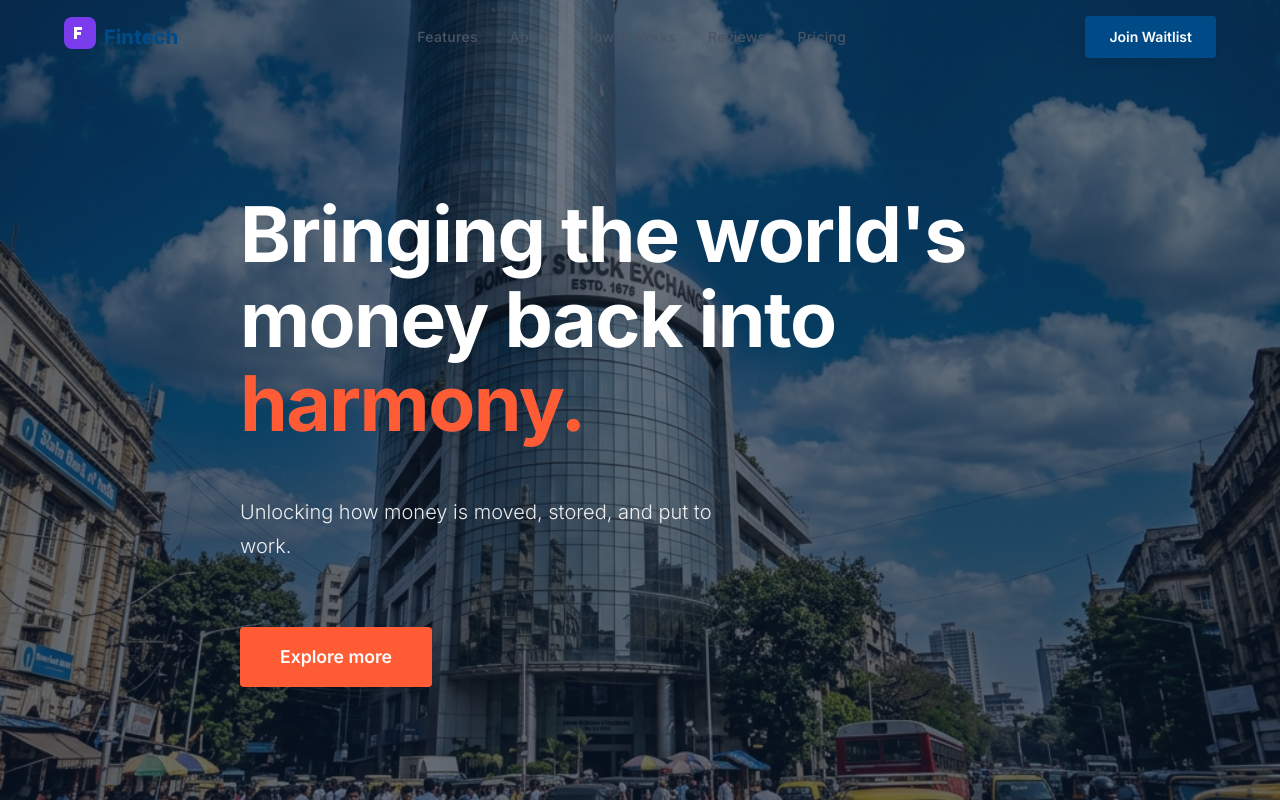
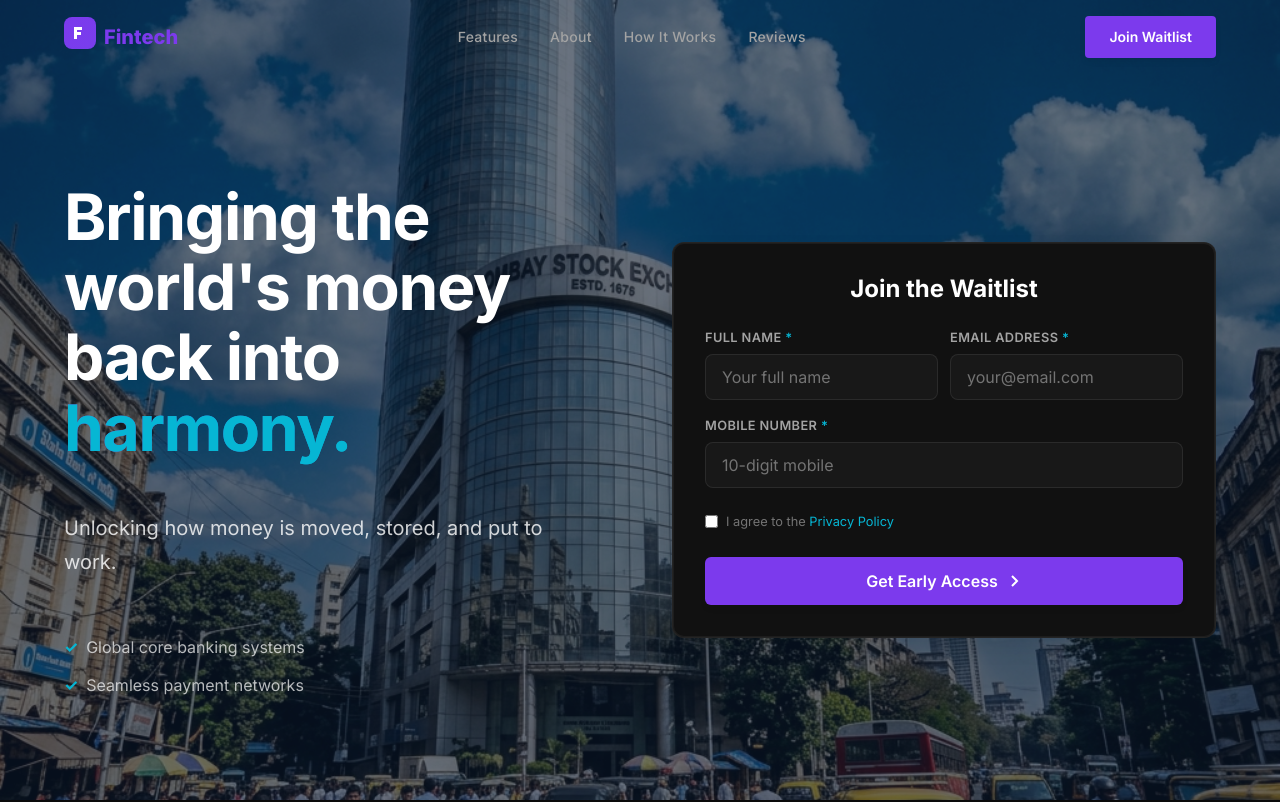
Before and after one commit to arjun248c/fintech, a plain HTML site: page index.html in a window 1280 px wide. Shown: the top 802 px of the page. Drawn offline with Linux system fonts and the light colour scheme.

Commit message:
style: revert to dark theme, restore waitlist form, remove pricing button

```diff
--- a/index.html
+++ b/index.html
@@ -82,7 +82,6 @@
         <li><a href="#stats">About</a></li>
         <li><a href="#how-it-works">How It Works</a></li>
         <li><a href="#testimonials">Reviews</a></li>
-        <li><a href="#cta">Pricing</a></li>
       </ul>
 
       <!-- CTA BUTTON (Call To Action) -->
@@ -115,19 +114,54 @@
     <img src="assets/images/bse_hero.png" alt="Bombay Stock Exchange" style="position: absolute; top:0; left:0; width:100%; height:100%; object-fit: cover; z-index: -2;">
     <div class="fis-hero-overlay" style="position: absolute; top:0; left:0; width:100%; height:100%; background: rgba(10, 25, 47, 0.6); z-index: -1;"></div>
 
-    <div class="container hero-container" style="display: flex; flex-direction: column; justify-content: center; align-items: flex-start; text-align: left; height: 100%; padding-top: 5rem;">
-      <div class="hero-content" style="max-width: 800px;">
-        <h1 class="hero-title" style="color: #ffffff; font-size: clamp(3rem, 6vw, 5rem); line-height: 1.1; margin-bottom: 1.5rem;">
+    <div class="container hero-container" style="display: grid; grid-template-columns: 1fr 1fr; gap: 4rem; align-items: center; padding-top: 5rem; height: 100%;">
+
+      <!-- LEFT SIDE: Text content -->
+      <div class="hero-content" style="max-width: 600px;">
+        <h1 class="hero-title" style="color: #ffffff; font-size: clamp(3rem, 5vw, 4.5rem); line-height: 1.1; margin-bottom: 1.5rem;">
           Bringing the world's money back into
-          <span class="gradient-text" style="color: #FF5C35; -webkit-text-fill-color: #FF5C35;">harmony.</span>
+          <span class="gradient-text" style="color: var(--accent); -webkit-text-fill-color: var(--accent);">harmony.</span>
         </h1>
-        <p class="hero-subtitle" style="color: rgba(255,255,255,0.9); font-size: 1.25rem; font-weight: 300;">
+        <p class="hero-subtitle" style="color: rgba(255,255,255,0.8); font-size: 1.25rem; font-weight: 400; margin-bottom: 2rem;">
           Unlocking how money is moved, stored, and put to work.
         </p>
-        <div style="margin-top: 2.5rem;">
-          <a href="#features" class="btn btn-primary" style="background:#FF5C35; color:#fff; padding: 1rem 2.5rem; font-size: 1.1rem; border-radius: 4px; border: none; font-weight: 600;">Explore more</a>
+        <div style="display: flex; flex-direction: column; gap: 0.75rem;">
+          <div style="display: flex; align-items: center; gap: 0.5rem; color: rgba(255,255,255,0.7); font-size: 1rem;"><span style="color: var(--accent); font-weight: bold;">✓</span> Global core banking systems</div>
+          <div style="display: flex; align-items: center; gap: 0.5rem; color: rgba(255,255,255,0.7); font-size: 1rem;"><span style="color: var(--accent); font-weight: bold;">✓</span> Seamless payment networks</div>
         </div>
       </div>
+
+      <!-- RIGHT SIDE: Waitlist Form -->
+      <div class="hero-visual">
+        <div class="hero-form-card" style="background: var(--bg-secondary); border: 1px solid var(--glass-border); padding: 2rem; border-radius: 12px;">
+          <h3 style="text-align: center; margin-bottom: 1.5rem; font-size: 1.5rem; color: var(--text-primary);">Join the Waitlist</h3>
+          <form id="waitlist-form" style="display: flex; flex-direction: column; gap: 1rem;">
+            <div style="display: grid; grid-template-columns: 1fr 1fr; gap: 0.75rem;">
+              <div>
+                <label class="form-label">Full Name <span style="color: var(--accent);">*</span></label>
+                <input type="text" placeholder="Your full name" class="hero-form-input" required>
+              </div>
+              <div>
+                <label class="form-label">Email Address <span style="color: var(--accent);">*</span></label>
+                <input type="email" placeholder="your@email.com" class="hero-form-input" required>
+              </div>
+            </div>
+            <div>
+              <label class="form-label">Mobile Number <span style="color: var(--accent);">*</span></label>
+              <input type="tel" placeholder="10-digit mobile" class="hero-form-input" required>
+            </div>
+            <div style="display: flex; align-items: flex-start; gap: 0.5rem; font-size: 0.8rem; color: var(--text-muted); margin-top: 0.5rem;">
+              <input type="checkbox" required style="margin-top: 3px;">
+              <label>I agree to the <a href="#" style="color: var(--accent);">Privacy Policy</a></label>
+            </div>
+            <button type="submit" class="btn btn-primary" style="width: 100%; justify-content: center; border-radius: 6px; margin-top: 0.5rem;">
+              Get Early Access
+              <svg width="16" height="16" viewBox="0 0 16 16" fill="currentColor"><path d="M6 3l5 5-5 5" stroke="currentColor" stroke-width="2" fill="none"/></svg>
+            </button>
+          </form>
+        </div>
+      </div>
+
     </div>
   </section>
 
--- a/styles.css
+++ b/styles.css
@@ -19,34 +19,34 @@
 */
 :root {
   /* === COLORS === */
-  /* Main brand colors — enterprise feel */
-  --primary: #004B87;           /* Enterprise Blue / Navy */
-  --primary-light: #0066B3;     /* Lighter Blue */
-  --primary-dark: #002855;      /* Dark Navy */
-  --accent: #FF5C35;            /* Action Orange/Coral (like Fiserv) */
-  --accent-light: #FF8566;      /* Light Orange */
+  /* Main brand colors — premium dark theme */
+  --primary: #7c3aed;           /* Purple */
+  --primary-light: #8b5cf6;
+  --primary-dark: #6d28d9;
+  --accent: #06b6d4;            /* Cyan */
+  --accent-light: #22d3ee;
 
-  /* Background colors — light theme */
-  --bg-primary: #ffffff;        /* Pure white */
-  --bg-secondary: #f4f7f9;      /* Light grey for sections */
-  --bg-tertiary: #e9ecef;       /* Darker grey for hover / borders */
-  --bg-navy: #0A192F;           /* Deep navy for hero / footer */
+  /* Background colors — dark theme */
+  --bg-primary: #0A0A0A;
+  --bg-secondary: #111111;
+  --bg-tertiary: #1a1a1a;
+  --bg-navy: #0A0A0A;
 
   /* Text colors */
-  --text-primary: #111827;       /* Very dark gray for headings */
-  --text-secondary: #4b5563;     /* Gray for body text */
-  --text-muted: #6b7280;         /* Muted gray */
+  --text-primary: #ffffff;
+  --text-secondary: #a3a3a3;
+  --text-muted: #737373;
 
-  /* Glassmorphism replaced with crisp borders */
-  --glass-bg: rgba(255, 255, 255, 0.95);
-  --glass-border: rgba(0, 0, 0, 0.08);
-  --glass-hover: rgba(0, 0, 0, 0.02);
+  /* Glassmorphism elements */
+  --glass-bg: rgba(255, 255, 255, 0.03);
+  --glass-border: rgba(255, 255, 255, 0.08);
+  --glass-hover: rgba(255, 255, 255, 0.05);
 
-  /* Gradients — corporate style */
-  --gradient-primary: linear-gradient(135deg, #004B87, #0066B3);
-  --gradient-hero: linear-gradient(to right, rgba(10, 25, 47, 0.95) 0%, rgba(10, 25, 47, 0.7) 100%);
-  --gradient-card: #ffffff;
-  --gradient-text: #004B87;
+  /* Gradients */
+  --gradient-primary: linear-gradient(135deg, #7c3aed, #06b6d4);
+  --gradient-hero: linear-gradient(to right, rgba(10, 10, 10, 0.9) 0%, rgba(10, 10, 10, 0.4) 100%);
+  --gradient-card: linear-gradient(135deg, rgba(124, 58, 237, 0.1), rgba(6, 182, 212, 0.1));
+  --gradient-text: linear-gradient(135deg, var(--primary), var(--accent));
 
   /* === SPACING === */
   --space-xs: 0.25rem;    /* 4px  — tiny gaps */
```
